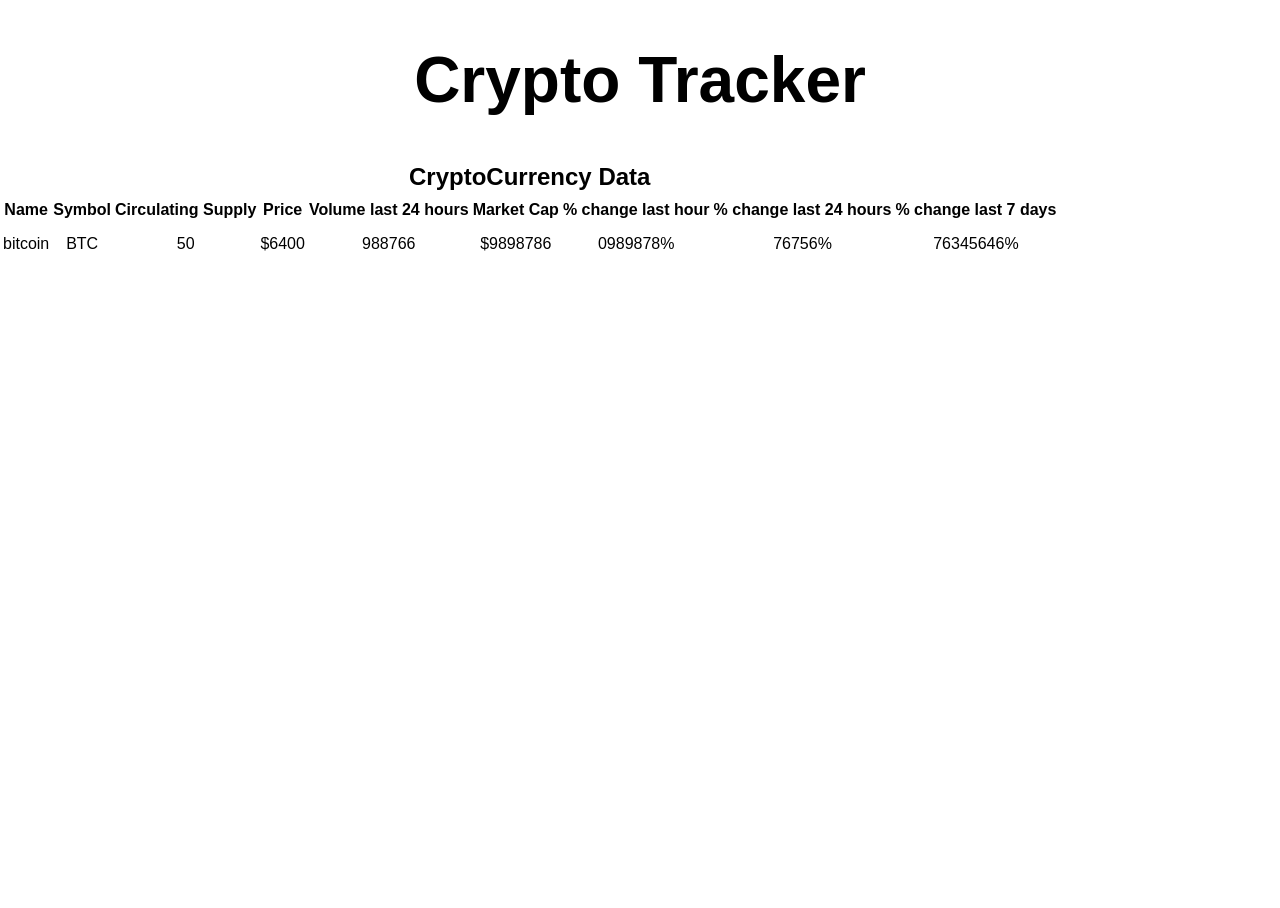
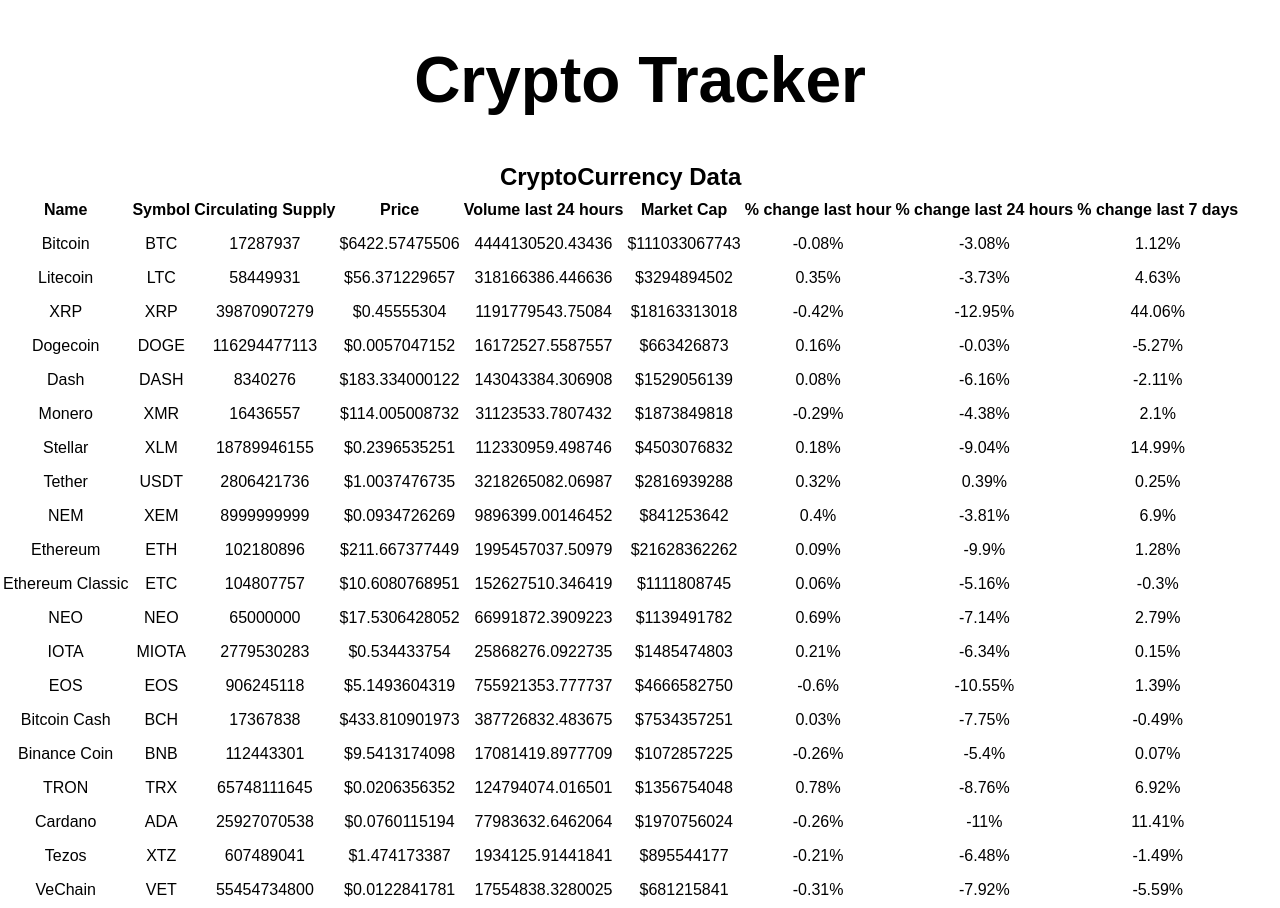
Before and after one commit to benjaminkent/crypto-tracker, a React (Create React App) app: page / in a window 1280 px wide. Before the commit the page ends 800 px from the top, so only its background shows below. Built offline with nearby package versions, Linux system fonts and the light colour scheme.

Commit message:
json imported

```diff
--- a/src/MainTable.js
+++ b/src/MainTable.js
@@ -1,37 +1,27 @@
 import React, { Component } from 'react';
 import Coin from './Coin.js'
+import coinData from './coinData.json'
+
 
 class MainTable extends Component {
     state = {}
     render() {
 
-        const coinData = [
-            {
-                name: "bitcoin",
-                symbol: "BTC",
-                circulating: "50",
-                price: "6400",
-                volume: "988766",
-                marketCap: "9898786",
-                lastHour: "0989878",
-                lastTwentyFour: "76756",
-                lastSeven: "76345646"
-            }
-        ]
-
-        const coins = coinData.map((coin) =>
-            <Coin
+        let coins = Object.keys(coinData.data).map(id => {
+            let coin = coinData.data[id]
+            return <Coin
                 name={coin.name}
                 symbol={coin.symbol}
-                circulating={coin.circulating}
-                price={coin.price}
-                volume={coin.volume}
-                marketCap={coin.marketCap}
-                lastHour={coin.lastHour}
-                lastTwentyFour={coin.lastTwentyFour}
-                lastSeven={coin.lastSeven}
+                circulating={coin.circulating_supply}
+                price={coin.quotes.USD.price}
+                volume={coin.quotes.USD.volume_24h}
+                marketCap={coin.quotes.USD.market_cap}
+                lastHour={coin.quotes.USD.percent_change_1h}
+                lastTwentyFour={coin.quotes.USD.percent_change_24h}
+                lastSeven={coin.quotes.USD.percent_change_7d}
             />
-        )
+        })
+
 
         return (
             <table>
@@ -59,7 +49,7 @@
 
                 </tbody>
 
-            </table>
+            </table >
         )
     }
 }
```
Also changed, not shown: src/coinData.json (renamed from src/coinsAPI.json).
